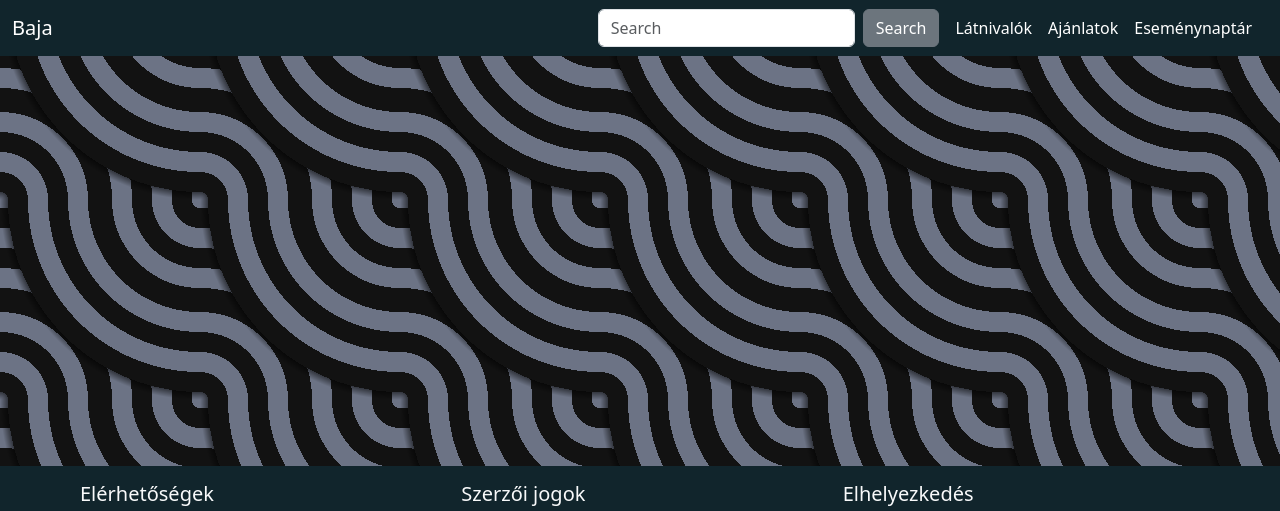
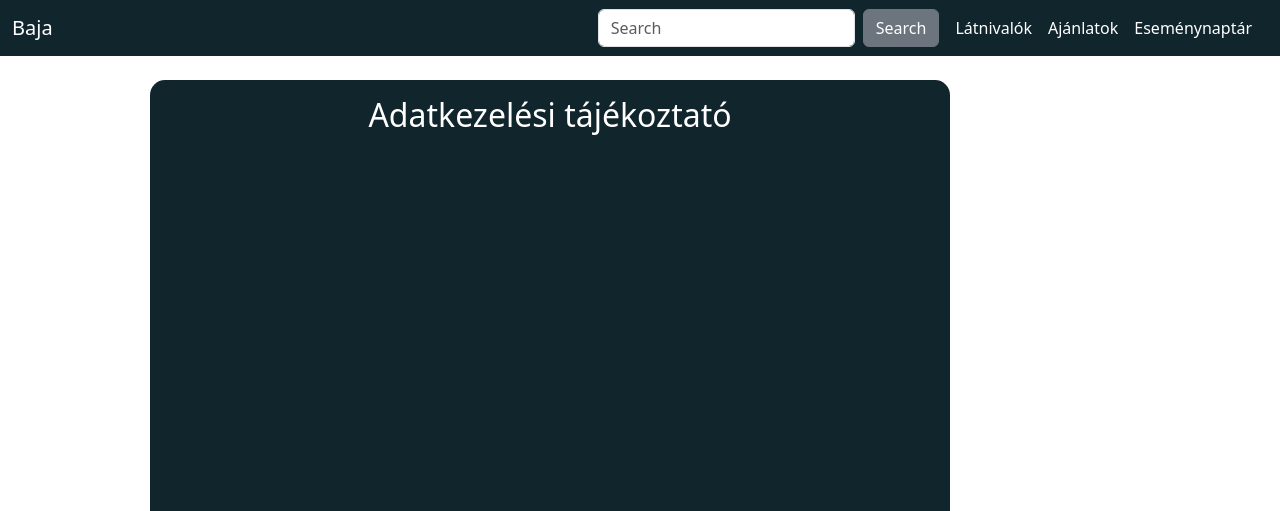
Before and after one commit to TothMilan2/Bajahonlap, a PHP site: page /adatvedelemi.html in a window 1280 px wide. Shown: the top 511 px of the page. Run offline with PHP 8.4, Linux system fonts and the light colour scheme.

```diff
--- a/tablet/adatvedelemi.html
+++ b/tablet/adatvedelemi.html
@@ -73,6 +73,7 @@
             <div class="row">
                 <div id="adatvedelem_content">
                     <h2>Adatkezelési tájékoztató</h2>
+                    <p></p>
                 </div>
             </div>
         </div>
--- a/tablet/style.css
+++ b/tablet/style.css
@@ -1,3 +1,7 @@
+@font-face {
+    font-family: Raleway;
+    src: url(/Fonts/Raleway-VariableFont_wght.ttf);
+}
 :root {
     --a: #11252C;;
     --b: #2B3238;
@@ -16,14 +20,14 @@ html, body {
     margin: 0;
 }
 
-body {
+/*body {
     display: flex;
     flex-direction: column;
 }
 
 main {
     flex: 1;
-}
+}*/
 
 a{
     text-decoration:underline;
@@ -127,44 +131,21 @@ a:hover{
 /*footer*/
 
 /*Adatvédelem*/
-#adatvedelem_hatter{
-    width: 100%;
-    height: 100%;
-    --s: 200px; /* control the size */
-    --c1: #6c7385;
-    --c2: #121212;
 
-    --_g: var(--c2) 4% 14%, var(--c1) 14% 24%, var(--c2) 22% 34%,
-      var(--c1) 34% 44%, var(--c2) 44% 56%, var(--c1) 56% 66%, var(--c2) 66% 76%,
-      var(--c1) 76% 86%, var(--c2) 86% 96%;
-    background:
-      radial-gradient(
-        100% 100% at 100% 0,
-        var(--c1) 4%,
-        var(--_g),
-        #0008 96%,
-        #0000
-      ),
-      radial-gradient(
-          100% 100% at 0 100%,
-          #0000,
-          #0008 4%,
-          var(--_g),
-          var(--c1) 96%
-        )
-        var(--c1);
-    background-size: var(--s) var(--s);
-}
 #adatvedelem_content{
+    margin: 5rem;
+    padding: 1rem;
     background-color: var(--a);
+    width: 50rem;
+    height: 50rem;
+    border-radius: 15px;
+    color: var(--text-color);
+    text-align: center;
 }
 
 /*Adatvédelem*/
-/*media - xs(0-576) sm(576-768) md(768-992) lg(992-1200) xl(1200-1500)*/
-@media only screen and (max-width: 2000px) {
-
-}
-@media only screen and (max-width: 1500px) {
+/*media - xs(0-576) sm(576-768) md(768-992) lg(992-1200) xl(1200-1400)*/
+@media only screen and (max-width: 1400px) {
 
 }
 @media only screen and (max-width: 1300px) {
```
Also changed, not shown: tablet/index.html (line endings or trailing spaces).
